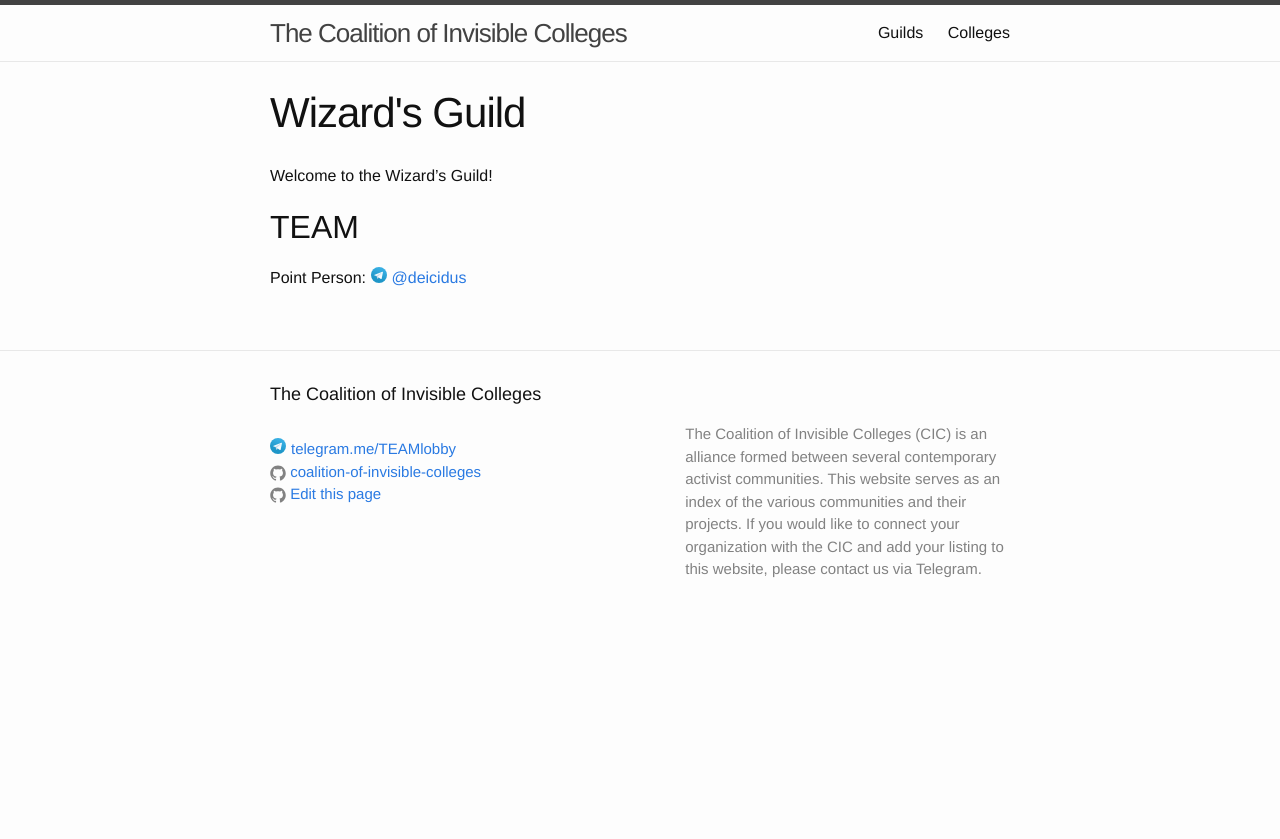
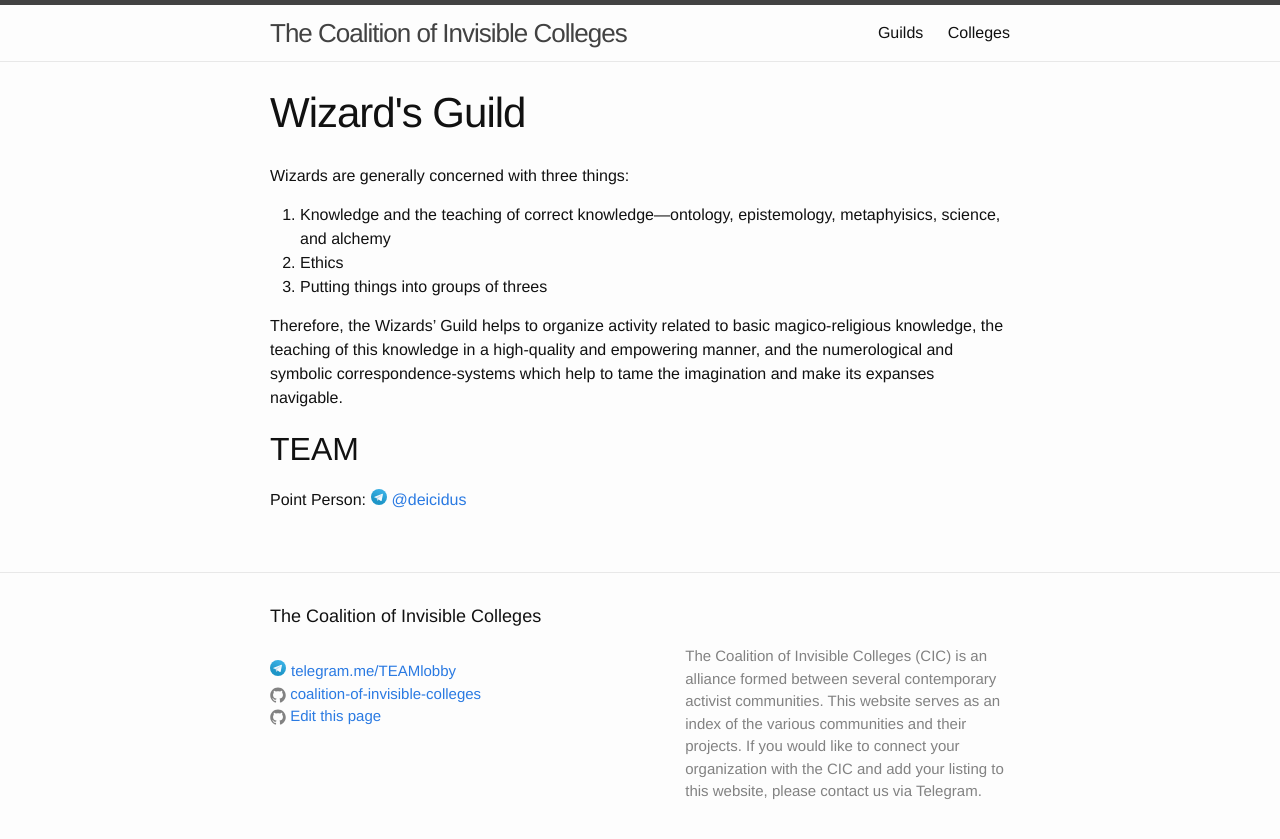
Before and after one commit to coalition-of-invisible-colleges/cic.github.io, a Jekyll site: the page built from guilds/wizards.md, in a window 1280 px wide. Shown: the top 839 px of the page. Built offline with Jekyll 4.4.1, drawn with Linux system fonts in a browser that asks for light colours.

Commit message:
Added description

```diff
--- a/guilds/wizards.md
+++ b/guilds/wizards.md
@@ -4,4 +4,10 @@ title: Wizard's Guild
 guild: wizards
 permalink: /guilds/wizards/
 ---
-Welcome to the Wizard's Guild!
+Wizards are generally concerned with three things:
+
+1. Knowledge and the teaching of correct knowledge—ontology, epistemology, metaphyisics, science, and alchemy
+2. Ethics
+3. Putting things into groups of threes
+
+Therefore, the Wizards' Guild helps to organize activity related to basic magico-religious knowledge, the teaching of this knowledge in a high-quality and empowering manner, and the numerological and symbolic correspondence-systems which help to tame the imagination and make its expanses navigable.
```
